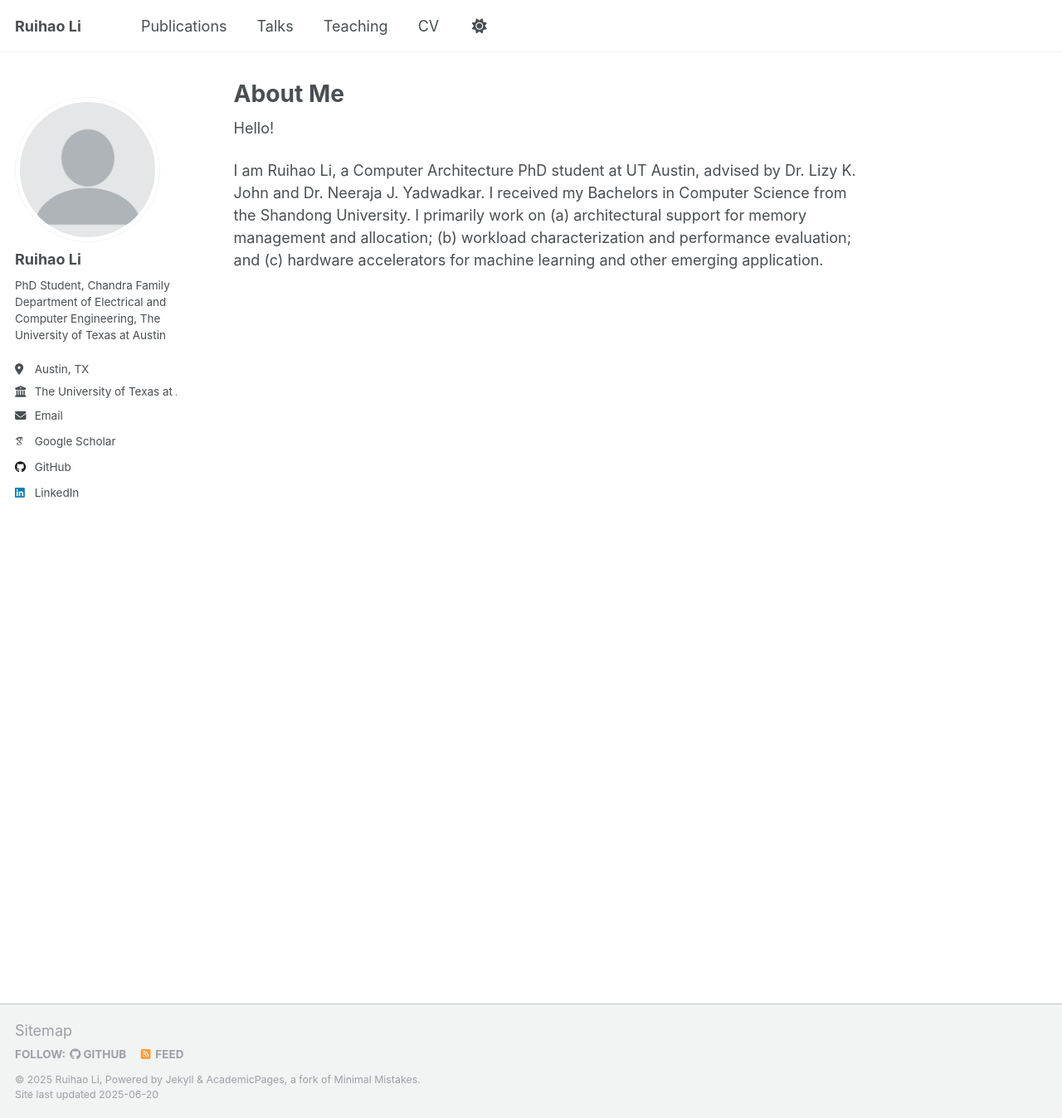
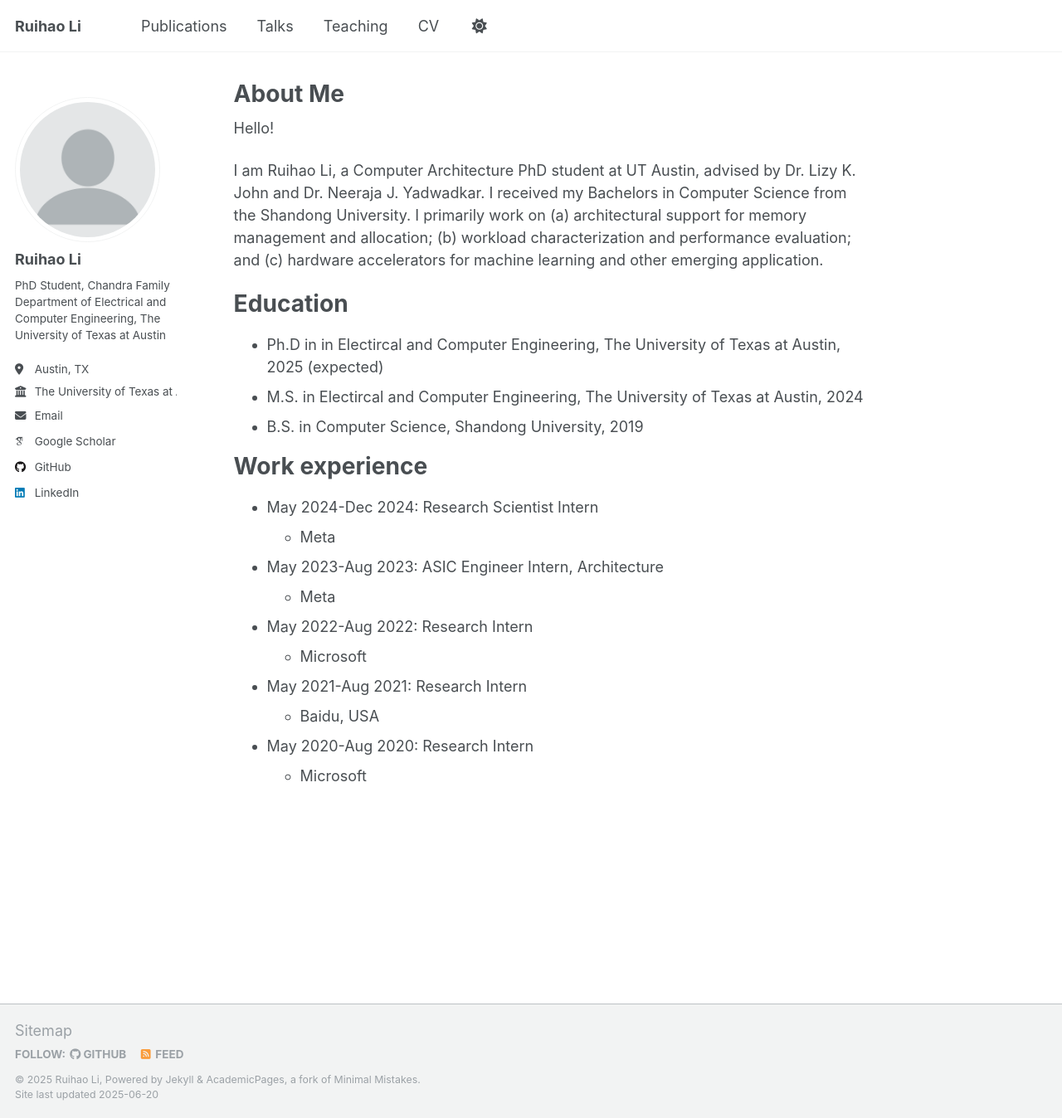
Before and after one commit to lrh12580/lrh12580.github.io, a Jekyll site: the page built from _pages/about.md, in a window 1280 px wide and 1348 px high. Shown: the whole window at 83% size. Built offline with Jekyll 4.4.1, drawn with Linux system fonts in a browser that asks for light colours; some web fonts are replaced.

Commit message:
update_cv

```diff
--- a/_pages/about.md
+++ b/_pages/about.md
@@ -11,3 +11,26 @@ Hello!
 I am Ruihao Li, a Computer Architecture PhD student at UT Austin, advised by Dr. Lizy K. John and Dr. Neeraja J. Yadwadkar.
 I received my Bachelors in Computer Science from the Shandong University.
 I primarily work on (a) architectural support for memory management and allocation; (b) workload characterization and performance evaluation; and (c) hardware accelerators for machine learning and other emerging application.
+
+Education
+======
+* Ph.D in in Electircal and Computer Engineering, The University of Texas at Austin, 2025 (expected)
+* M.S. in Electircal and Computer Engineering, The University of Texas at Austin, 2024
+* B.S. in Computer Science, Shandong University, 2019
+
+Work experience
+======
+* May 2024-Dec 2024: Research Scientist Intern
+  * Meta
+
+* May 2023-Aug 2023: ASIC Engineer Intern, Architecture
+  * Meta
+
+* May 2022-Aug 2022: Research Intern
+  * Microsoft
+
+* May 2021-Aug 2021: Research Intern
+  * Baidu, USA
+
+* May 2020-Aug 2020: Research Intern
+  * Microsoft
```
